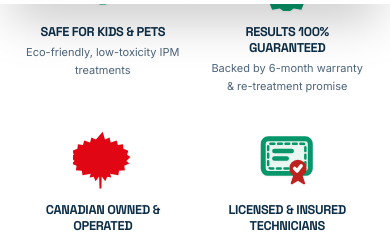
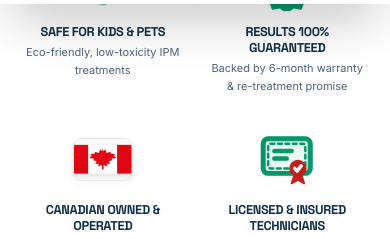
Before and after one commit to m3xtraders/k2pc, a Next.js app: page / in a window 390 px wide. Shown: the part 840-1079 px from the top of the page. Built offline with nearby package versions, Linux system fonts and the light colour scheme; no server answers; the database is empty.

Commit message:
redesign of mobile vi

```diff
--- a/components/sections/TrustGuaranteeStrip.tsx
+++ b/components/sections/TrustGuaranteeStrip.tsx
@@ -62,15 +62,24 @@ const TRUST_ITEMS: TrustItem[] = [
     title: "CANADIAN OWNED & OPERATED",
     subtitle: "Proudly Saskatchewan-founded in Saskatoon",
     renderIcon: () => (
-      /* Bold Vibrant Canadian Maple Leaf */
+      /* Official National Flag of Canada */
       <svg
-        className="w-14 h-14 sm:w-16 sm:h-16 text-[#E00613] transition-transform duration-300 group-hover:scale-110 drop-shadow-xs"
-        viewBox="0 0 512 512"
-        fill="currentColor"
+        className="w-14 h-10 sm:w-16 sm:h-11 lg:w-20 lg:h-14 transition-transform duration-300 group-hover:scale-110 drop-shadow-md rounded-lg overflow-hidden border border-stone-200/90 shrink-0"
+        viewBox="0 0 1000 500"
         xmlns="http://www.w3.org/2000/svg"
         aria-hidden="true"
       >
-        <path d="M256 16l19 65 39-16 11 43 51-17 10 39 44-7 4 39 42 16-11 36 29 18-35 34 26 23-44 19 6 38-51 4-6 40-70-13 9 32-35-6-16 38-31-41-3 104-16 0-3-104-31 41-16-38-35 6 9-32-70 13-6-40-51-4 6-38-44-19 26-23-35-34 29-18-11-36 42-16 4-39 44 7 10-39 51 17 11-43 39 16z" />
+        {/* Left Red Band */}
+        <rect width="250" height="500" fill="#E00613" />
+        {/* Central White Square */}
+        <rect x="250" width="500" height="500" fill="#FFFFFF" />
+        {/* Right Red Band */}
+        <rect x="750" width="250" height="500" fill="#E00613" />
+        {/* Official Stylized 11-Point Canadian Maple Leaf */}
+        <path
+          d="M500,430 L488,430 L485,348 L418,375 L432,328 L370,332 L398,284 L335,268 L348,242 L262,228 L308,188 L278,168 L368,145 L360,118 L432,142 L455,80 L488,110 L500,60 L512,110 L545,80 L568,142 L640,118 L632,145 L722,168 L692,188 L738,228 L652,242 L665,268 L602,284 L630,332 L568,328 L582,375 L515,348 L512,430 Z"
+          fill="#E00613"
+        />
       </svg>
     ),
   },
```
